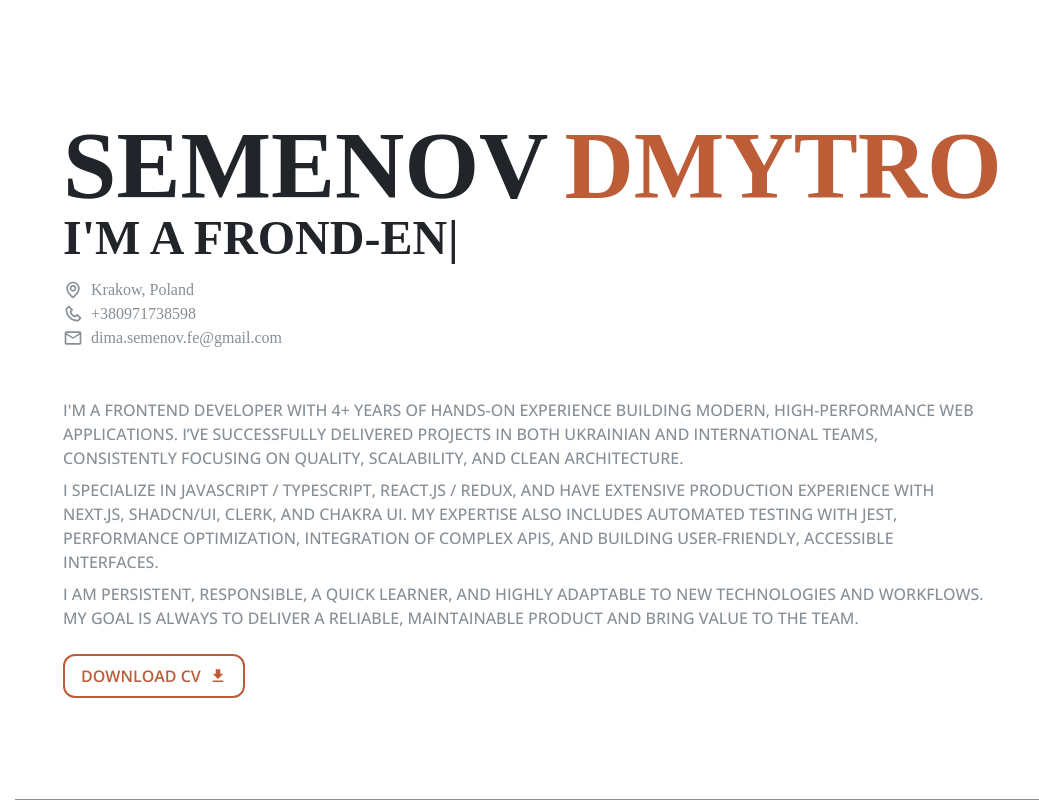
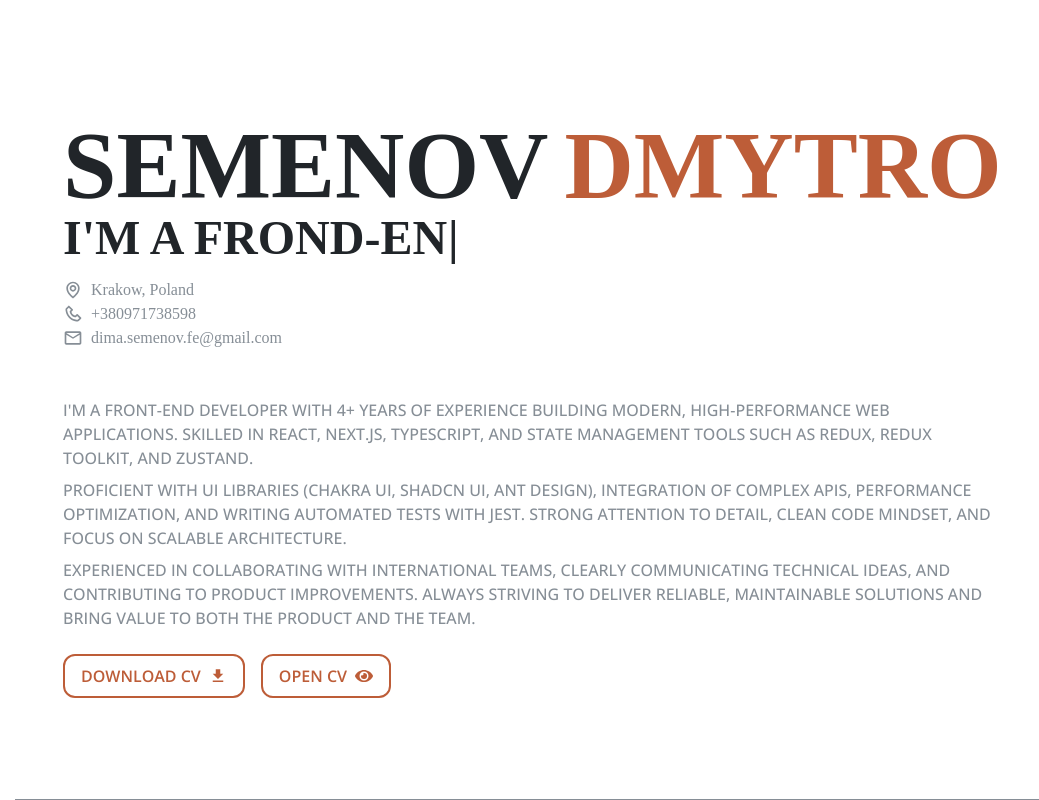
Before and after one commit to Dima-Semenov/resume, a React (Vite) app: page / in a window 1280 px wide. Shown: the top 800 px of the page, without its empty margins (241-1280 px from the left). Built offline with nearby package versions, Linux system fonts and the light colour scheme; a web font is replaced by a local one.

Commit message:
Added CV

```diff
--- a/index.html
+++ b/index.html
@@ -5,6 +5,7 @@
     <link rel="icon" type="image/svg+xml" href="./src/assets/CV.png" />
     <meta name="viewport" content="width=device-width, initial-scale=1.0" />
     <meta name="description" content="My personal resume" />
+    <meta name="theme-color" content="bd5d38">
     <title>Resume Semenov</title>
   </head>
   <body>
--- /dev/null
+++ b/src/components/CVButtons/CVButtons.jsx
@@ -0,0 +1,54 @@
+import { useState } from 'react';
+import classNames from 'classnames';
+import { MdDownload, MdDownloadDone } from 'react-icons/md';
+import { FaEye } from 'react-icons/fa';
+import styles from './styles.module.css';
+import cvFile from '../../assets/CV_Semenov.pdf';
+
+const CVButtons = () => {
+  const [downloaded, setDownloaded] = useState(false);
+
+  const handleDownload = () => {
+    if (!downloaded) {
+      const link = document.createElement('a');
+      link.href = cvFile;
+      link.download = 'Front-End Developer - Dmytro Semenov - CV.pdf';
+      link.click();
+
+      setDownloaded(true);
+    }
+  };
+
+  const handleOpen = () => {
+    window.open(cvFile, '_blank');
+  };
+
+  return (
+    <div className='flex gap-4 flex-grow mobileSmall:flex-col'>
+      <button
+        onClick={handleDownload}
+        disabled={downloaded}
+        className={classNames(styles.button, {
+          'border-green-600 text-green-600 cursor-not-allowed bg-green-100':
+            downloaded,
+          'border-primary text-primary hover:bg-primary hover:text-white':
+            !downloaded,
+        })}
+      >
+        {downloaded ? 'CV Downloaded' : 'Download CV'}
+        {downloaded ? <MdDownloadDone size={18} /> : <MdDownload size={18} />}
+      </button>
+      <button
+        onClick={handleOpen}
+        className={classNames(
+          styles.button,
+          'border-primary text-primary hover:bg-primary hover:text-white'
+        )}
+      >
+        Open CV <FaEye size={18} />
+      </button>
+    </div>
+  );
+};
+
+export default CVButtons;
--- a/src/components/DownloadPdfButton/DownloadPdfButton.jsx
+++ /dev/null
@@ -1,37 +0,0 @@
-import { useState } from 'react';
-import classNames from 'classnames';
-import { MdDownload, MdDownloadDone } from 'react-icons/md';
-import styles from './styles.module.css';
-
-const DownloadPdfButton = () => {
-  const [downloaded, setDownloaded] = useState(false);
-
-  const handleDownload = () => {
-    if (!downloaded) {
-      // const link = document.createElement('a');
-      // link.href = '/my-cv.pdf';
-      // link.download = 'CV.pdf';
-      // link.click();
-
-      setDownloaded(true);
-    }
-  };
-
-  return (
-    <button
-      onClick={handleDownload}
-      disabled={downloaded}
-      className={classNames(styles.button, {
-        'border-green-600 text-green-600 cursor-not-allowed bg-green-100':
-          downloaded,
-        'border-primary text-primary hover:bg-primary hover:text-white':
-          !downloaded,
-      })}
-    >
-      {downloaded ? 'CV Downloaded' : 'Download CV'}
-      {downloaded ? <MdDownloadDone size={18} /> : <MdDownload size={18} />}
-    </button>
-  );
-};
-
-export default DownloadPdfButton;
--- a/src/components/Navbar/styles.module.css
+++ b/src/components/Navbar/styles.module.css
@@ -1,5 +1,5 @@
 .nav {
-  @apply w-64 fixed z-10 top-0 bottom-0 left-0 h-full bg-primary px-4 py-24 flex items-center flex-col animate-fromLeftToRight;
+  @apply w-64 fixed z-10 top-0 bottom-0 left-0 h-full bg-primary px-4 py-24 flex items-center flex-col animate-fromLeftToRight rounded-tr-[50px] rounded-br-[50px] shadow-[5px_0_50px_rgba(0,0,0,0.3)];
 }
 
 .block {
@@ -20,7 +20,7 @@
 
 @screen tablet {
   .nav {
-    @apply w-full h-14 p-2 items-start animate-fromTopToBottom;
+    @apply w-full h-14 p-2 items-start animate-fromTopToBottom rounded-none rounded-br-[20px] rounded-bl-[20px];
   }
 
   .block {
--- a/src/components/index.js
+++ b/src/components/index.js
@@ -3,6 +3,6 @@ export { default as Title } from './Title';
 export { default as PeriodContainer } from './PeriodContainer/PeriodContainer';
 export { default as ItemForPeriod } from './ItemForPeriod/ItemForPeriod';
 export { default as SelfEducationList } from './SelfEducationList';
-export { default as DownloadPdfButton } from './DownloadPdfButton/DownloadPdfButton';
+export { default as CVButtons } from './CVButtons/CVButtons';
 export { default as AnimatedNumber } from './AnimatedNumber/AnimatedNumber';
 export { default as AnimatedText } from './AnimatedText/AnimatedText';
--- a/src/pages/About/About.jsx
+++ b/src/pages/About/About.jsx
@@ -1,12 +1,12 @@
 import Typewriter from 'typewriter-effect';
-import { DownloadPdfButton, Title } from '../../components';
+import { CVButtons, Title } from '../../components';
 import { CONTACT_DETAILS } from '../../utils';
 import { ContactDetailsItem, DescriptionBlock } from './components';
 
 const About = () => (
   <section id='about' className='justify-center pt-16'>
     <Title
-      size='text-8xl mobile:text-7xl mobileSmall:text-6xl mobileVerySmall:text-5xl'
+      size='text-8xl mobile:text-7xl mobileSmall:text-6xl mobileVerySmall:text-5xl mobileVerySmall:gap-2'
       variant='h1'
     >
       Semenov <span className='text-primary'>Dmytro</span>
@@ -31,7 +31,7 @@ const About = () => (
       />
     </Title>
 
-    <div className='text-silver-light pb-12 text-base pt-4 mobileSmall:pb-8'>
+    <div className='text-silver-light pb-12 text-base pt-4 mobileSmall:pb-4'>
       {CONTACT_DETAILS.map((item, index) => (
         <ContactDetailsItem key={item.id} {...item} index={index} />
       ))}
@@ -40,7 +40,7 @@ const About = () => (
     <DescriptionBlock />
 
     <div className='pt-6 flex tablet:justify-center'>
-      <DownloadPdfButton />
+      <CVButtons />
     </div>
   </section>
 );
--- a/src/pages/About/components/DescriptionBlock/DescriptionBlock.jsx
+++ b/src/pages/About/components/DescriptionBlock/DescriptionBlock.jsx
@@ -1,22 +1,21 @@
 const DescriptionBlock = () => (
   <div className='text-base font-medium uppercase font-openSans text-silver-light mobileSmall:text-sm'>
     <p>
-      I'm a Frontend Developer with 4+ years of hands-on experience building
-      modern, high-performance web applications. I’ve successfully delivered
-      projects in both Ukrainian and international teams, consistently focusing
-      on quality, scalability, and clean architecture.
+      I'm a Front-end developer with 4+ years of experience building modern,
+      high-performance web applications. Skilled in React, Next.js, TypeScript,
+      and state management tools such as Redux, Redux Toolkit, and Zustand.
     </p>
     <p className='py-2'>
-      I specialize in JavaScript / TypeScript, React.js / Redux, and have
-      extensive production experience with Next.js, shadcn/ui, Clerk, and Chakra
-      UI. My expertise also includes automated testing with Jest, performance
-      optimization, integration of complex APIs, and building user-friendly,
-      accessible interfaces.
+      Proficient with UI libraries (Chakra UI, Shadcn UI, Ant Design),
+      integration of complex APIs, performance optimization, and writing
+      automated tests with Jest. Strong attention to detail, clean code mindset,
+      and focus on scalable architecture.
     </p>
     <p>
-      I am persistent, responsible, a quick learner, and highly adaptable to new
-      technologies and workflows. My goal is always to deliver a reliable,
-      maintainable product and bring value to the team.
+      Experienced in collaborating with international teams, clearly
+      communicating technical ideas, and contributing to product improvements.
+      Always striving to deliver reliable, maintainable solutions and bring
+      value to both the product and the team.
     </p>
   </div>
 );
--- a/src/pages/Education.jsx
+++ b/src/pages/Education.jsx
@@ -14,7 +14,7 @@ const Education = () => (
       <ItemForPeriod
         mainTitle='Oles Honchar Dnipro National University'
         subTitle="Bachelor's degree"
-        description='I am studying computer engineering'
+        description='Bachelor’s degree in Computer Engineering'
         period='September 2019 - June 2023'
       />
     </PeriodContainer>
```
Also changed, not shown: src/components/CVButtons/styles.module.css (renamed from src/components/DownloadPdfButton/styles.module.css), 1 other file (tests, documents, lock files or other folders).
